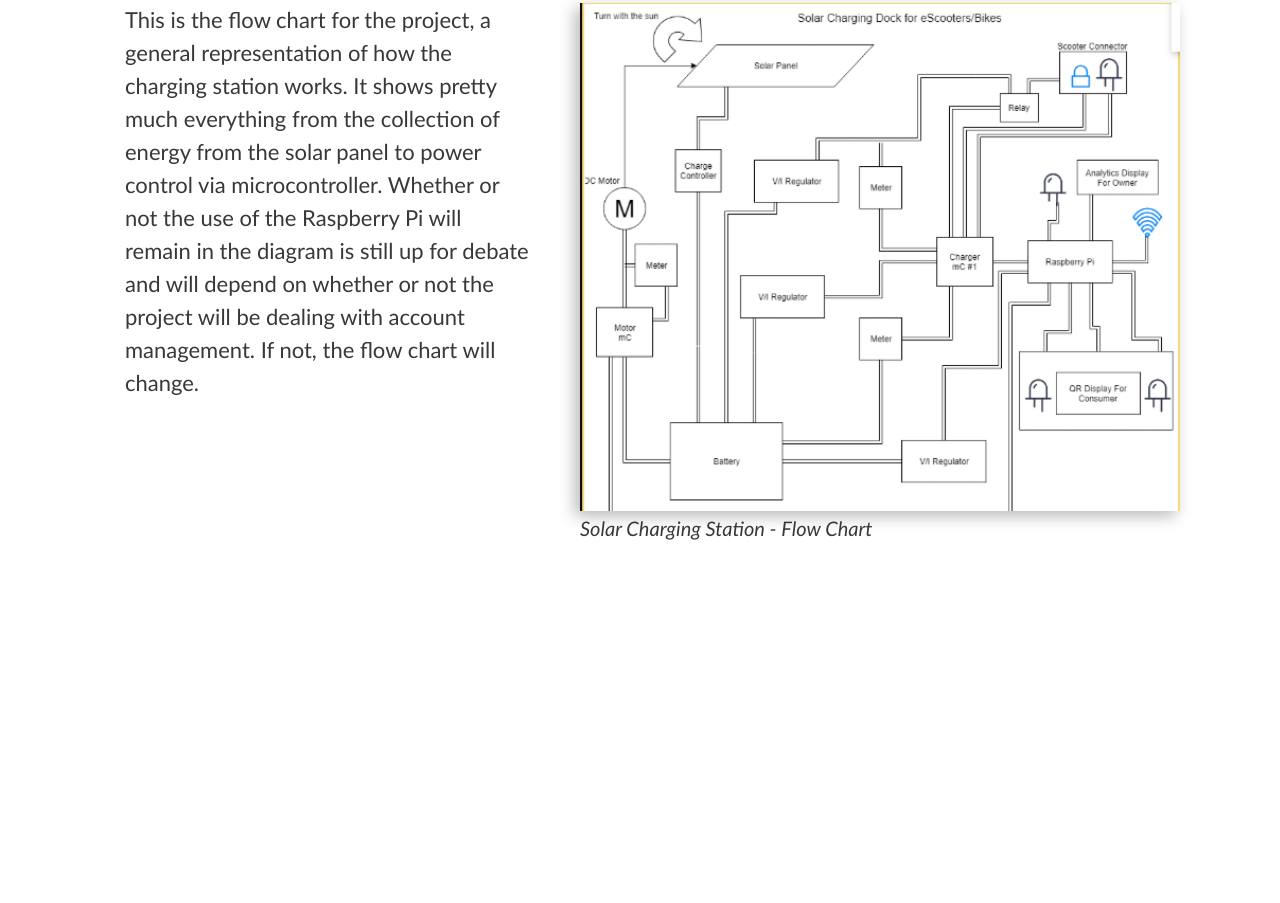
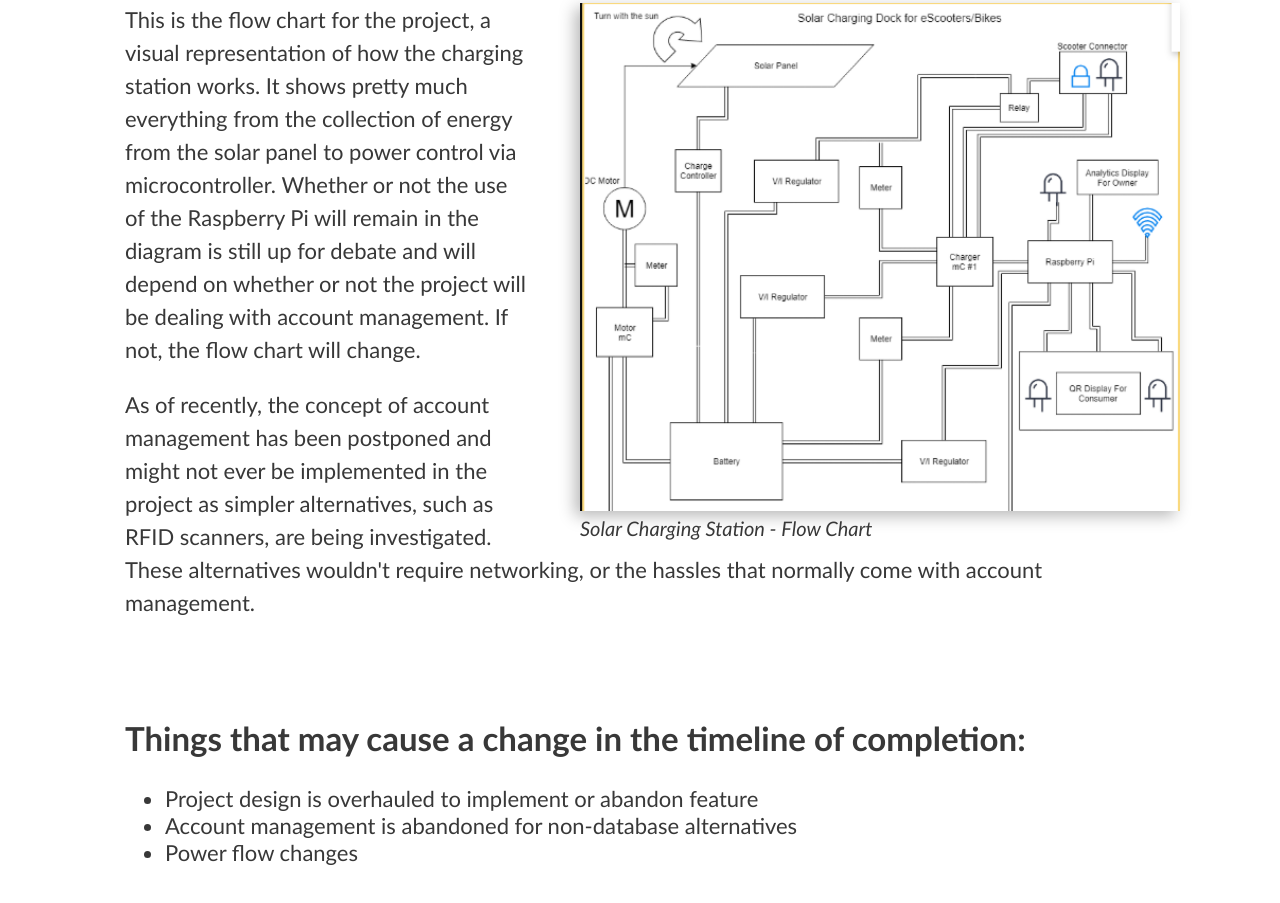
Before and after one commit to zdbleam/deadbody13.github.io, a plain HTML site: page index.html in a window 1280 px wide. Shown: the part 1965-2868 px from the top of the page. Before the commit the page ends 2755 px from the top, so only its background shows below. Drawn offline with Linux system fonts and the light colour scheme.

Commit message:
Add files via upload

```diff
--- a/index.html
+++ b/index.html
@@ -67,7 +67,8 @@
                     <img src="images/ganttChart.png" alt="Project Gantt Chart" style="width: 600px;height: auto;">
                     <figcaption>Solar Charging Station - Gantt Chart</figcaption>
                 </figure>
-                <p>This is the expected timeline the project divided by what portions will be worked on for what time interval, or <i>Gantt Chart</i>. This can be  thought of as the deadlines for a project, portioned out as  individual tasks that need to be completed. These deadlines  are not expected to remain constant and are going to be  updated as necessary.</p>
+                <p>This is the expected timeline the project divided by what portions will be worked on for what time interval, or <i>Gantt Chart</i>. This can be  thought of as the deadlines for a project, portioned out as  individual tasks that need to be completed. These deadlines  are not expected to remain constant and are going to be updated as necessary.</p>
+
             </div>
             <h2>Flow Chart</h2>
             <div class="indexImage">
@@ -75,8 +76,17 @@
                     <img src="documents/schematics/flowChart.png" alt="Project Flow Chart" style="width: 600px;height: auto;margin-left: 0px;">
                     <figcaption style="margin-left: 0px;">Solar Charging Station - Flow Chart</figcaption>
                 </figure>
-                <p>This is the flow chart for the project, a general representation of how the charging station works. It shows pretty much everything from the collection of energy from the solar panel to power control via microcontroller. Whether or not the use of the Raspberry Pi will remain in the diagram is still up for debate and will depend on whether or not the project will be dealing with account management. If not, the flow chart will change.</p>
+                <p>This is the flow chart for the project, a visual representation of how the charging station works. It shows pretty much everything from the collection of energy from the solar panel to power control via microcontroller. Whether or not the use of the Raspberry Pi will remain in the diagram is still up for debate and will depend on whether or not the project will be dealing with account management. If not, the flow chart will change.</p>
+                <p>As of recently, the concept of account management has been postponed and might not ever be implemented in the project as simpler alternatives, such as RFID scanners, are being investigated. These alternatives wouldn't require networking, or the hassles that normally come with account management.</p>
+
             </div>
+            <h2>Things that may cause a change in the timeline of completion:</h2>
+                <ul>
+                    <li>Project design is overhauled to implement or abandon feature</li>
+                    <li>Account management is abandoned for non-database alternatives</li>
+                    <li>Power flow changes</li>
+                </ul>
+
 
         </div>
     </body>
```
Also changed, not shown: about.html (+1 -1 lines).
